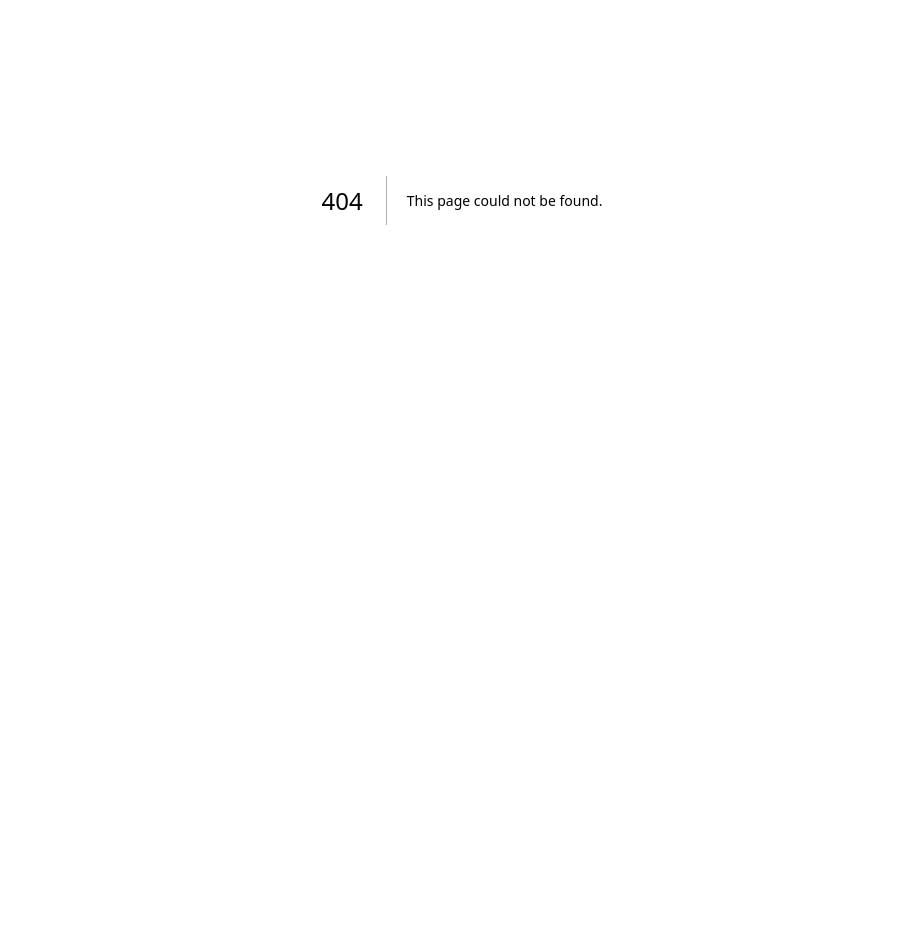
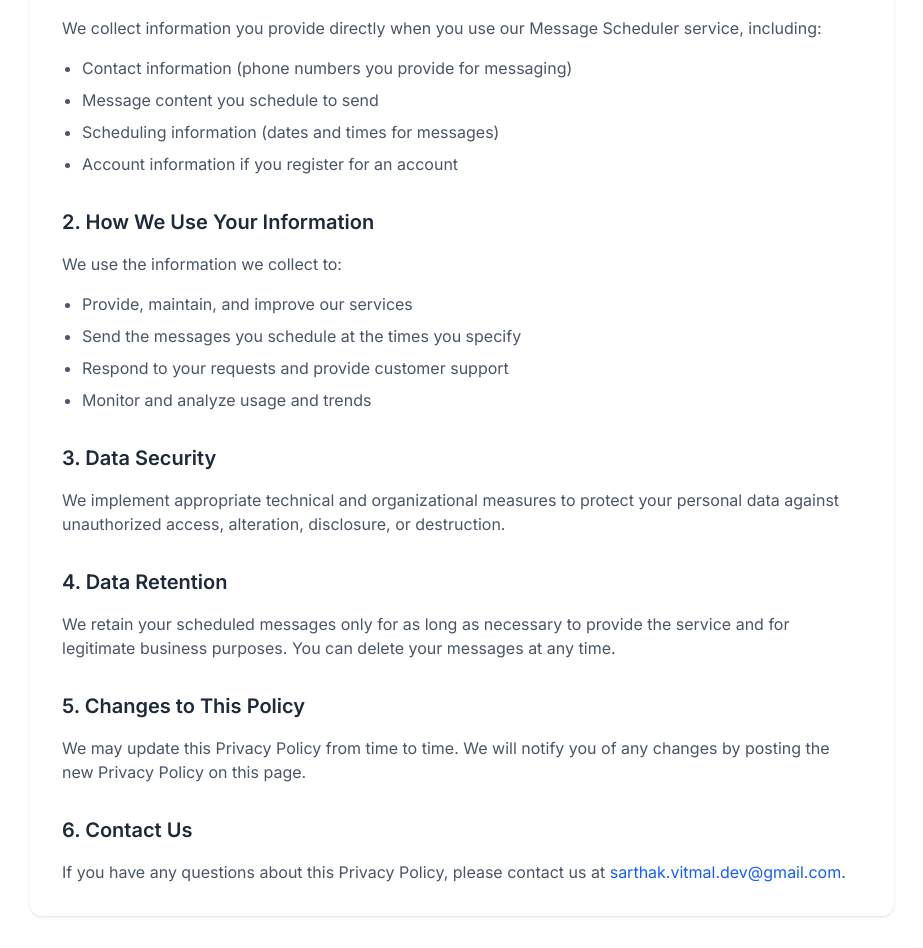
Before and after one commit to Yashraj-24/sms-scheduler-frontend, a Next.js app: page /privacy in a window 1280 px wide. Before the commit this address had no page. Shown: the part 200-1148 px from the top of the page, without its empty margins (178-1101 px from the left). Before the commit the page ends 800 px from the top, so only its background shows below. Built offline with nearby package versions, Linux system fonts and the light colour scheme.

Commit message:
Initial React project setup

```diff
--- /dev/null
+++ b/src/app/privacy/page.tsx
@@ -0,0 +1,68 @@
+'use client';
+
+export default function PrivacyPolicy() {
+  return (
+    <div className="max-w-4xl mx-auto px-4 py-8">
+      <div className="bg-white rounded-xl shadow-sm p-6 md:p-8">
+        <h1 className="text-3xl font-bold text-gray-900 mb-6">Privacy Policy</h1>
+        <p className="text-gray-600 mb-6">Last updated: {new Date().toLocaleDateString()}</p>
+
+        <div className="prose prose-blue max-w-none">
+          <section className="mb-8">
+            <h2 className="text-xl font-semibold text-gray-800 mb-4">1. Information We Collect</h2>
+            <p className="text-gray-600 mb-4">
+              We collect information you provide directly when you use our Message Scheduler service, including:
+            </p>
+            <ul className="list-disc pl-5 text-gray-600 mb-4 space-y-2">
+              <li>Contact information (phone numbers you provide for messaging)</li>
+              <li>Message content you schedule to send</li>
+              <li>Scheduling information (dates and times for messages)</li>
+              <li>Account information if you register for an account</li>
+            </ul>
+          </section>
+
+          <section className="mb-8">
+            <h2 className="text-xl font-semibold text-gray-800 mb-4">2. How We Use Your Information</h2>
+            <p className="text-gray-600 mb-4">
+              We use the information we collect to:
+            </p>
+            <ul className="list-disc pl-5 text-gray-600 mb-4 space-y-2">
+              <li>Provide, maintain, and improve our services</li>
+              <li>Send the messages you schedule at the times you specify</li>
+              <li>Respond to your requests and provide customer support</li>
+              <li>Monitor and analyze usage and trends</li>
+            </ul>
+          </section>
+
+          <section className="mb-8">
+            <h2 className="text-xl font-semibold text-gray-800 mb-4">3. Data Security</h2>
+            <p className="text-gray-600 mb-4">
+              We implement appropriate technical and organizational measures to protect your personal data against unauthorized access, alteration, disclosure, or destruction.
+            </p>
+          </section>
+
+          <section className="mb-8">
+            <h2 className="text-xl font-semibold text-gray-800 mb-4">4. Data Retention</h2>
+            <p className="text-gray-600 mb-4">
+              We retain your scheduled messages only for as long as necessary to provide the service and for legitimate business purposes. You can delete your messages at any time.
+            </p>
+          </section>
+
+          <section className="mb-8">
+            <h2 className="text-xl font-semibold text-gray-800 mb-4">5. Changes to This Policy</h2>
+            <p className="text-gray-600 mb-4">
+              We may update this Privacy Policy from time to time. We will notify you of any changes by posting the new Privacy Policy on this page.
+            </p>
+          </section>
+
+          <section>
+            <h2 className="text-xl font-semibold text-gray-800 mb-4">6. Contact Us</h2>
+            <p className="text-gray-600">
+              If you have any questions about this Privacy Policy, please contact us at <a href="mailto:sarthak.vitmal.dev@gmail.com" className="text-blue-600 hover:underline">sarthak.vitmal.dev@gmail.com</a>.
+            </p>
+          </section>
+        </div>
+      </div>
+    </div>
+  );
+}
```
